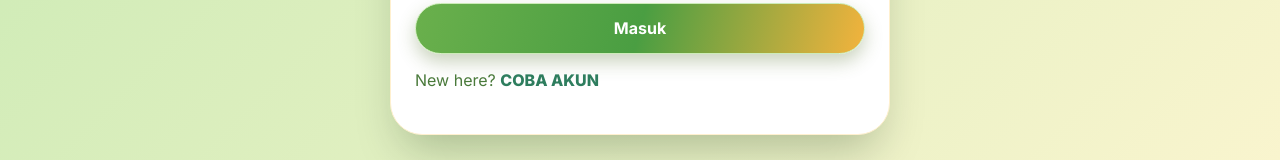
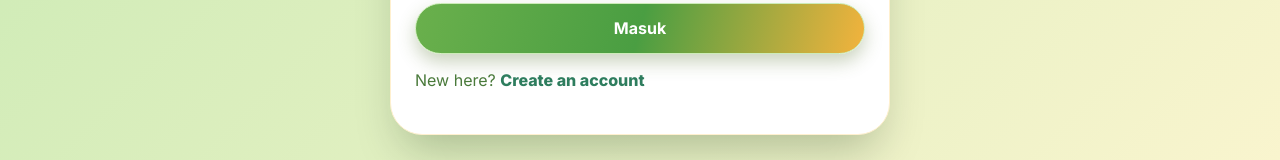
Before and after one commit to Iphint/frontend-carbon-go, a React (Vite) app: page /login in a window 1280 px wide. Shown: the part 511-671 px from the top of the page. Built offline with nearby package versions, Linux system fonts and the light colour scheme; no server answers.

Commit message:
test CI/CD

```diff
--- a/src/pages/Login.jsx
+++ b/src/pages/Login.jsx
@@ -36,7 +36,7 @@ export default function Login() {
         {error && <div className="form-error">{error}</div>}
         <button className="btn-primary" disabled={loading}>{loading ? `${t("login")}...` : t("login")}</button>
       </form>
-      <p className="auth-switch">New here? <Link to="/register">COBA AKUN</Link></p>
+      <p className="auth-switch">New here? <Link to="/register">Create an account</Link></p>
     </AuthShell>
   );
 }
```
